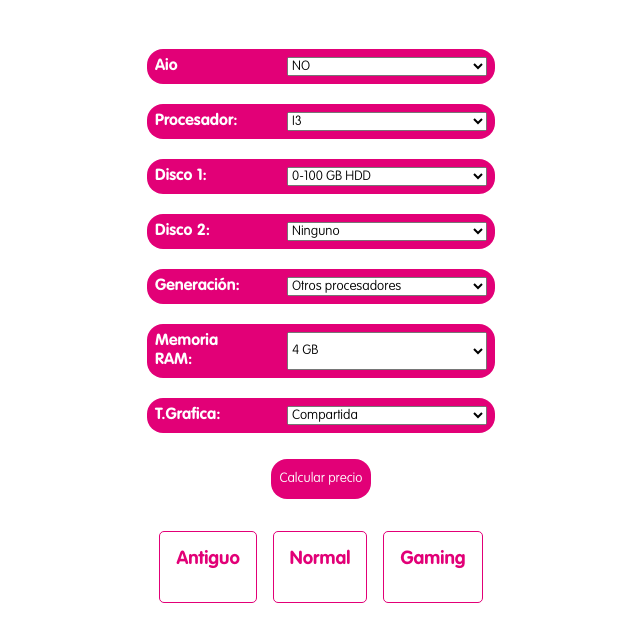
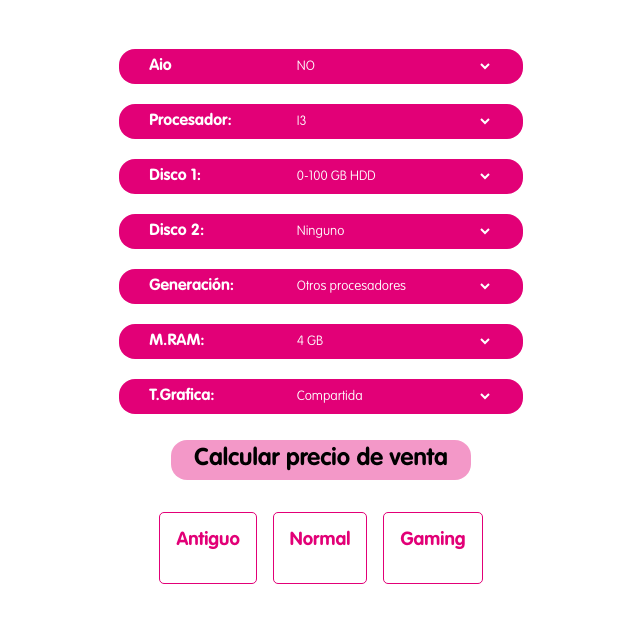
Before and after one commit to carlosdamota/calculadorapc, a plain HTML site: page index.html in a window 1280 px wide. Shown: the part 62-704 px from the top of the page, without its empty margins (319-959 px from the left). Drawn offline with Linux system fonts and the light colour scheme.

Commit message:
Stying calculadora

```diff
--- a/index.html
+++ b/index.html
@@ -53,7 +53,7 @@
         <form class="form" id="form">
             <div class="form-group">
                 <label for="aio">Aio</label>
-                    <select id="aio" name="aio">
+                    <select class="form-group__select" id="aio" name="aio">
                         <option value="0">NO </option>
                         <option value="75">10"- 21"</option>
                         <option value="100">22"- 26"</option>
@@ -63,7 +63,7 @@
             </div>
             <div class="form-group">
                 <label for="procesador">Procesador:</label>
-                <select id="procesador" name="procesador">
+                <select class="form-group__select" id="procesador" name="procesador">
                     <option value="150">I3</option>
                     <option value="200">i5</option>
                     <option value="300">i7</option>
@@ -85,7 +85,7 @@
 
             <div class="form-group">
                 <label for="disco1">Disco 1:</label>
-                <select id="disco1" name="disco1">
+                <select class="form-group__select" id="disco1" name="disco1">
                     <option value="-50"> 0-100 GB HDD</option>
                     <option value="-20"> 0-100 GB SSD</option>
                     <option value="0">100-200 GB HDD</option>
@@ -103,7 +103,7 @@
 
             <div class="form-group">
                 <label for="disco2">Disco 2:</label>
-                <select id="disco2" name="disco2">
+                <select class="form-group__select" id="disco2" name="disco2">
                     <option value="0">Ninguno</option>
                     <option value="0"> 0-100 GB HDD </option>
                     <option value="0"> 0-100 GB SSD </option>
@@ -122,7 +122,7 @@
 
             <div class="form-group">
                 <label for="generacion">Generación:</label>
-                <select id="generacion" name="generacion">
+                <select class="form-group__select" id="generacion" name="generacion">
                 <option value="1">Otros procesadores</option>
                 <option value="0.7">Intel I gen, 1, 2, 3, 4, 5 </option>option>
                 <option value="1">Intel I gen 6, 7, 8, 9 </option>
@@ -135,8 +135,8 @@
             </div>
 
             <div class="form-group">
-                <label for="ram">Memoria RAM:</label>
-                <select id="ram" name="ram">
+                <label for="ram">M.RAM:</label>
+                <select class="form-group__select" id="ram" name="ram">
                     <option value="0">4 GB </option>
                     <option value="5">6 GB </option>
                     <option value="15">8 GB </option>
@@ -147,7 +147,7 @@
             </div>
             <div class="form-group">
                 <label for="grafica">T.Grafica:</label>
-                <select id="grafica" name="grafica">
+                <select class="form-group__select" id="grafica" name="grafica">
                         <option value="-20"> Compartida </option>
                         <option value="-10"> Menos de 2g </option>
                         <option value="0">3gb </option>
@@ -159,7 +159,7 @@
                     </select>
             </div>
             <div class="form-button">
-                <button class="button" id="calculate" type="button">Calcular precio</button>
+                <button class="button" id="calculate" type="button">Calcular precio de venta</button>
             </div>
             <div class="pc-precios">
                 <div class="pc-precio" >
--- a/style.css
+++ b/style.css
@@ -16,15 +16,17 @@
     font-family: vagRounded;
 }
 .form {
-    width: 500px;
+    width: 400;
     display: flex;
     flex-direction: column;
     align-items: center;
 }
 .form-group {
+    width: 100%;
     display: flex;
+    justify-content: space-around;
     border-radius: 1rem;
-    gap: 2rem;
+    gap: 1;
     background-color: #E20077;
     padding: 0.5rem 0.5rem;
     margin: 0.5rem;
@@ -32,16 +34,38 @@
     font-size: 1rem;
     font-weight: bold;
 }
+.form-group__select {
+    border: none;
+    background-color: transparent;
+    color: white;
+}
+.form-group__select:hover {
+    cursor: pointer;
+}
+option{
+    color: black;
+}
 
 .form-button {
     margin-top: 1rem;
 }
 .button{
+    width: 300px;
     border-radius: 1rem;
+    background-color: #e2007867;
+    border: none;
+    color: black;
+    font-weight: bold;
+    font-size: 1.5rem;
+
+
+}
+.button:hover {
     background-color: #E20077;
-    border: none;
+    cursor: pointer;
     color: white;
 }
+
 .pc-precios {
     display: flex;
     gap: 1rem;
```
